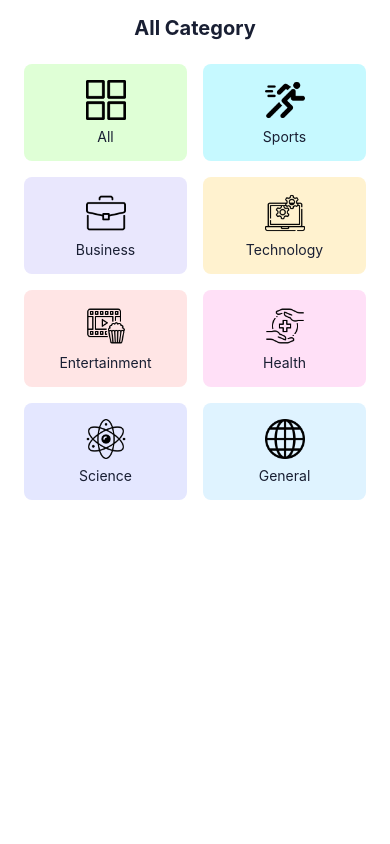
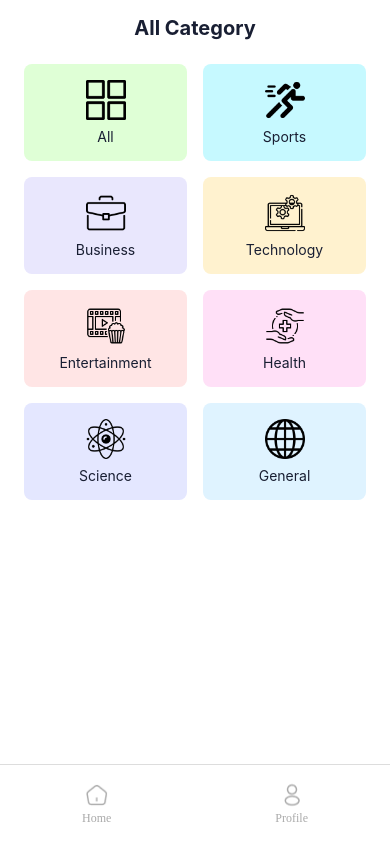
Before and after one commit to onearsweb/newsify, a React Native app: screen /Category in a window 390 px wide. Built offline with nearby package versions, Linux system fonts and the light colour scheme; no server answers.

Commit message:
Add footer di halaman category

```diff
--- a/source/category.js
+++ b/source/category.js
@@ -1,5 +1,6 @@
 import React from 'react';
 import { View, Text, FlatList, Image, TouchableOpacity, StyleSheet } from 'react-native';
+import Footer from './footer';
 
 const categories = [
   { id: '1', name: 'All', icon: require('../source/assets/img/category/all.png'), color: '#DFFFD6' },
@@ -50,6 +51,8 @@ const Category = ({ navigation }) => {
           </TouchableOpacity>
         )}
       />
+      {/* Footer */}
+      <Footer />
     </View>
   );
 };
```
